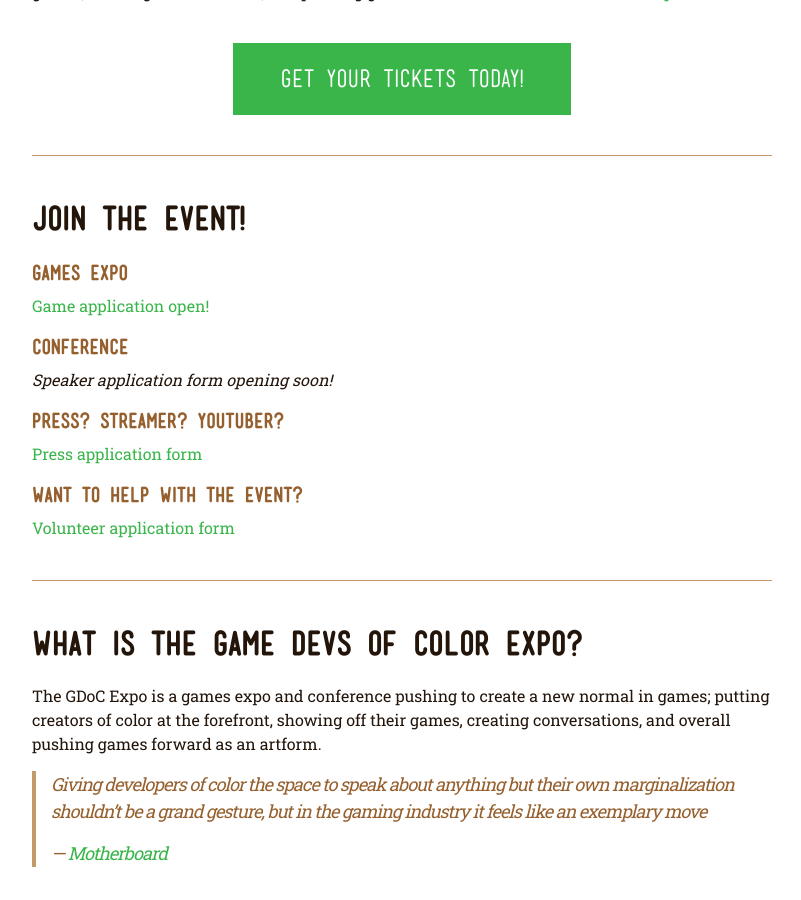
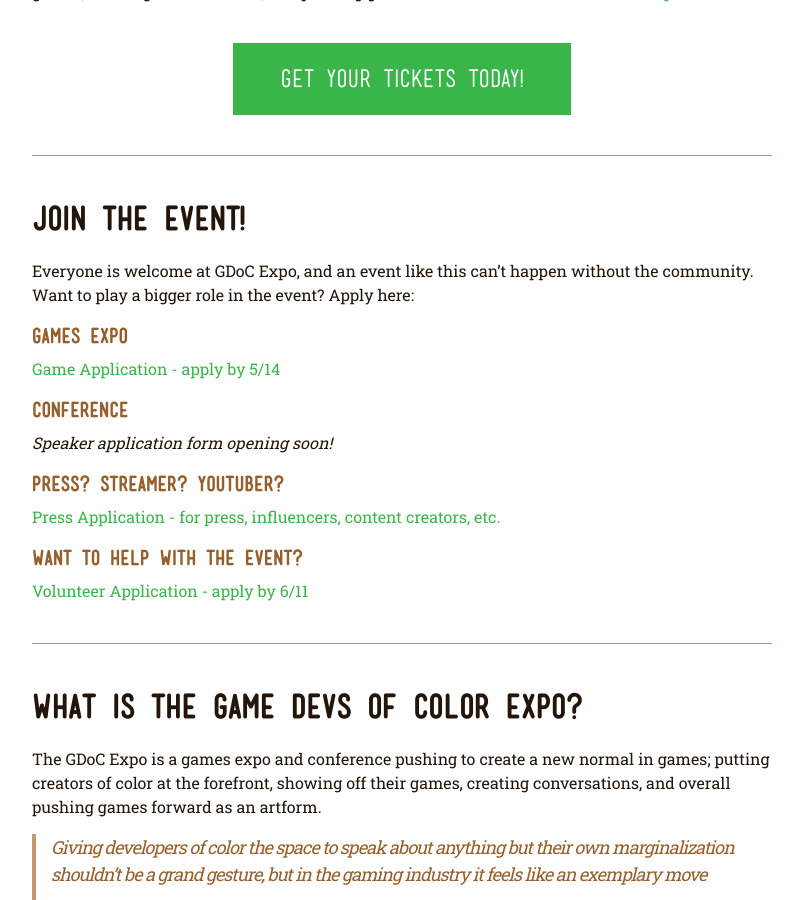
Before and after one commit to BrooklynGamery/gdocexpo, a Jekyll site: the page built from index-content.markdown, in a window 1280 px wide and 900 px high, scrolled down 717 px. Shown: the whole window, without its empty margins (238-1039 px from the left). Built offline with Jekyll 4.4.1, drawn with Linux system fonts in a browser that asks for light colours; our own code applies the rules of GitHub Pages for plain Markdown files.

Commit message:
updated text

```diff
--- a/index-content.markdown
+++ b/index-content.markdown
@@ -11,8 +11,10 @@
 
 ## Join the event!
 
+Everyone is welcome at GDoC Expo, and an event like this can’t happen without the community. Want to play a bigger role in the event? Apply here:
+
 #### Games Expo
-[Game application open! ](http://bit.ly/gdoc19game)
+[Game Application - apply by 5/14](http://bit.ly/gdoc19game)
 <br/>
 
 #### Conference
@@ -20,10 +22,10 @@
 <br/>
 
 #### Press? Streamer? YouTuber?
-[Press application form ](http://bit.ly/gdoc19pressapp)
+[Press Application - for press, influencers, content creators, etc.](http://bit.ly/gdoc19pressapp)
 
 #### Want to help with the event?
-[Volunteer application form ](http://bit.ly/gdoc19volunteer)
+[Volunteer Application - apply by 6/11](http://bit.ly/gdoc19volunteer)
 
 ----
 
```
